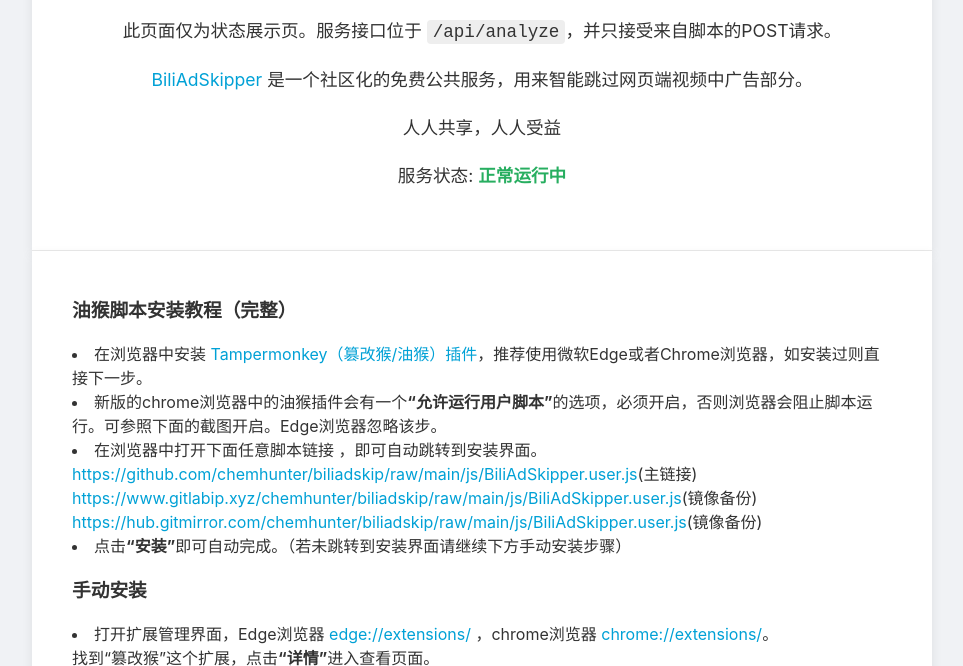
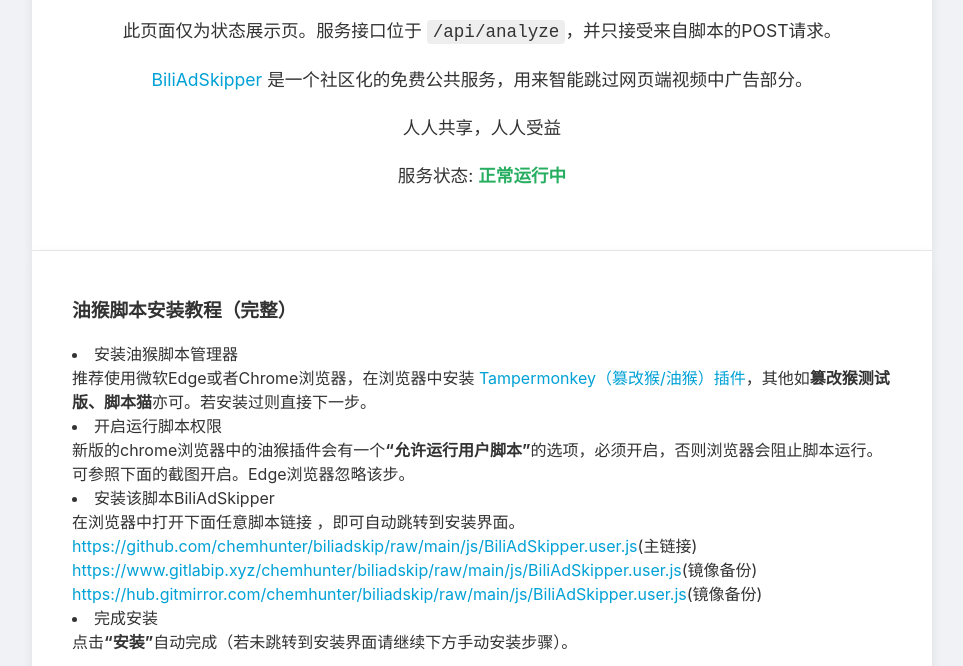
Before and after one commit to chemhunter/biliadskip, a website: page index.html in a window 1280 px wide. Shown: the part 155-821 px from the top of the page, without its empty margins (158-1121 px from the left). Drawn offline with Linux system fonts and the light colour scheme; grey boxes are pictures that could not be loaded.

Commit message:
Update index.html

```diff
--- a/index.html
+++ b/index.html
@@ -81,15 +81,19 @@
 			</div>
 			<div class="guide">
 				<h3>油猴脚本安装教程（完整）</h3>
-				<li>在浏览器中安装 <a target="_blank" href="https://www.tampermonkey.net/">Tampermonkey（篡改猴/油猴）插件</a>，推荐使用微软Edge或者Chrome浏览器，如安装过则直接下一步。</li>
-				<li>新版的chrome浏览器中的油猴插件会有一个<b>“允许运行用户脚本”</b>的选项，必须开启，否则浏览器会阻止脚本运行。可参照下面的截图开启。Edge浏览器忽略该步。</li>
-				<li>在浏览器中打开下面任意脚本链接 ，即可自动跳转到安装界面。
+				<li>安装油猴脚本管理器<br>
+					推荐使用微软Edge或者Chrome浏览器，在浏览器中安装 <a target="_blank" href="https://www.tampermonkey.net/">Tampermonkey（篡改猴/油猴）插件</a>，其他如<b>篡改猴测试版、脚本猫</b>亦可。若安装过则直接下一步。</li>
+				<li>开启运行脚本权限<br>
+					新版的chrome浏览器中的油猴插件会有一个<b>“允许运行用户脚本”</b>的选项，必须开启，否则浏览器会阻止脚本运行。可参照下面的截图开启。Edge浏览器忽略该步。</li>
+				<li>安装该脚本BiliAdSkipper<br>
+					在浏览器中打开下面任意脚本链接 ，即可自动跳转到安装界面。
 					<a target="_blank" href="https://github.com/chemhunter/biliadskip/raw/main/js/BiliAdSkipper.user.js">https://github.com/chemhunter/biliadskip/raw/main/js/BiliAdSkipper.user.js</a>(主链接)<br>
 					<a target="_blank" href="https://www.gitlabip.xyz/chemhunter/biliadskip/raw/main/js/BiliAdSkipper.user.js">https://www.gitlabip.xyz/chemhunter/biliadskip/raw/main/js/BiliAdSkipper.user.js</a>(镜像备份)
 					<a target="_blank" href="https://hub.gitmirror.com/chemhunter/biliadskip/raw/main/js/BiliAdSkipper.user.js">https://hub.gitmirror.com/chemhunter/biliadskip/raw/main/js/BiliAdSkipper.user.js</a>(镜像备份)
 				</li>
-				<li>点击<b>“安装”</b>即可自动完成。（若未跳转到安装界面请继续下方手动安装步骤）</li>
-				<h3>手动安装</h3>
+				<li>完成安装<br>
+					点击<b>“安装”</b>自动完成（若未跳转到安装界面请继续下方手动安装步骤）。</li><br>
+				<h3>手动安装步骤</h3>
 				<li>打开扩展管理界面，Edge浏览器 <a target="_blank" href="edge://extensions/">edge://extensions/</a> ，chrome浏览器 <a target="_blank" href="chrome://extensions/">chrome://extensions/</a>。<br>
 				找到“篡改猴”这个扩展，点击<b>“详情”</b>进入查看页面。<br>
 				<img title="扩展详情" src="https://s2.loli.net/2025/09/01/KzUBWdDxnJjOwL4.png"><br><br>
```
